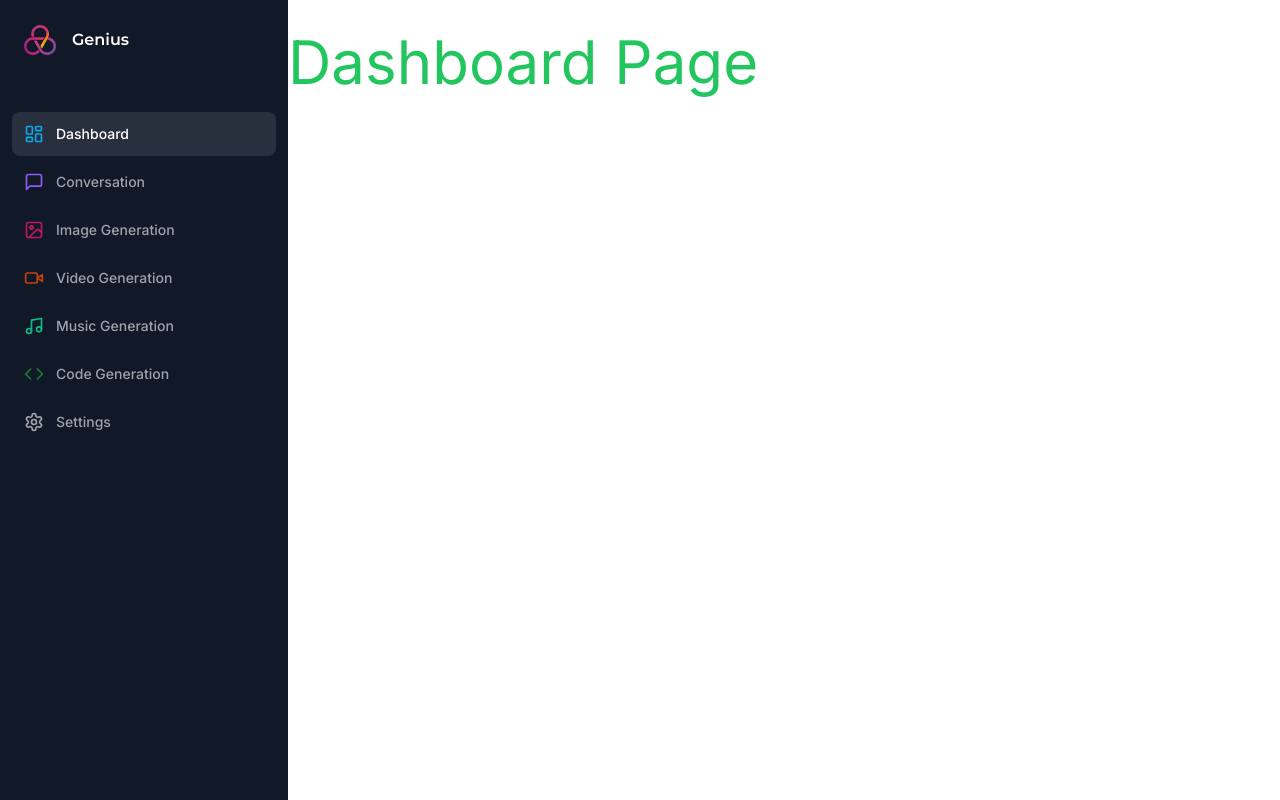
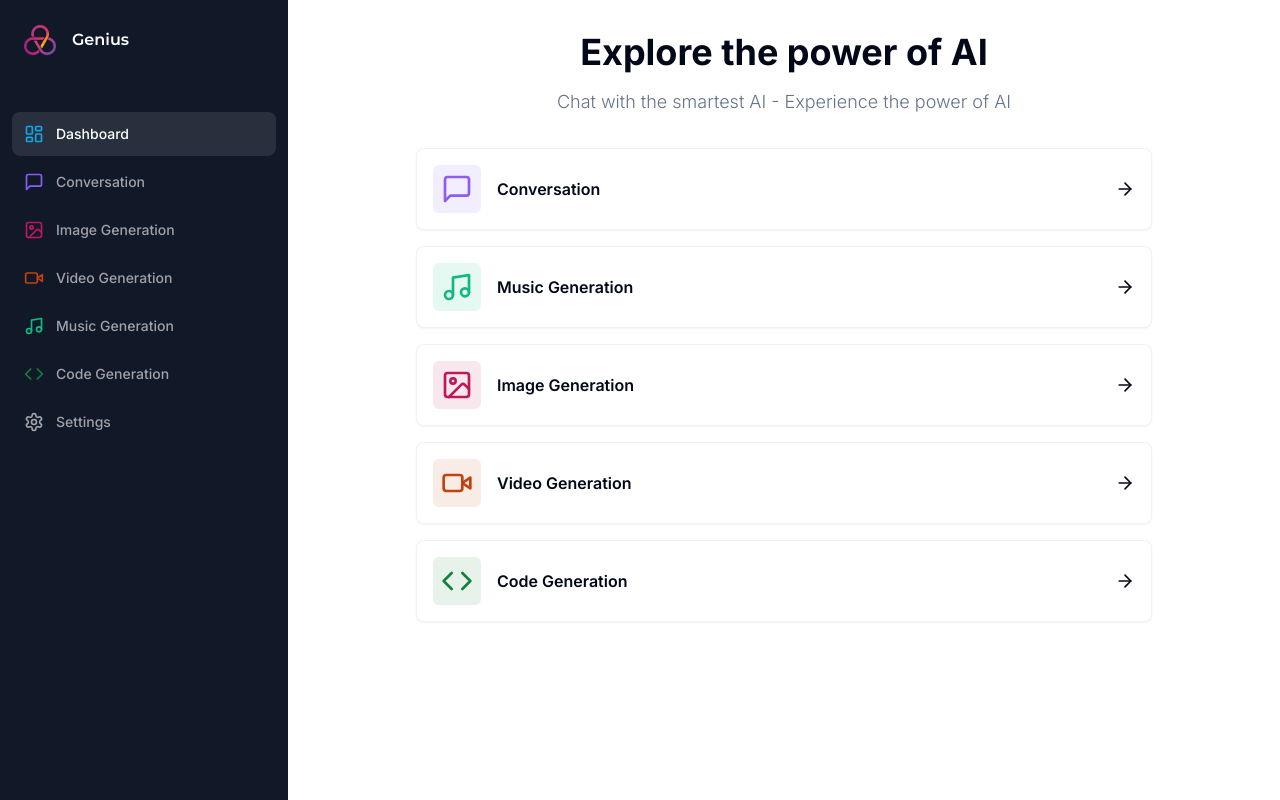
Before and after one commit to thientantran/next_saasai, a Next.js app: page /dashboard in a window 1280 px wide. Built offline with nearby package versions, Linux system fonts and the light colour scheme.

Commit message:
dashboard layout

```diff
--- a/app/(dashboard)/(routes)/dashboard/page.tsx
+++ b/app/(dashboard)/(routes)/dashboard/page.tsx
@@ -1,8 +1,73 @@
+'use client'
+import { Card } from "@/components/ui/card";
+import { cn } from "@/lib/utils";
+import { ArrowRight, Code, ImageIcon, MessageSquare, Music, VideoIcon } from "lucide-react";
+import { useRouter } from "next/navigation";
 
+export const tools = [
+  {
+    label: 'Conversation',
+    icon: MessageSquare,
+    href: '/conversation',
+    color: "text-violet-500",
+    bgColor: "bg-violet-500/10",
+  },
+  {
+    label: 'Music Generation',
+    icon: Music,
+    href: '/music',
+    color: "text-emerald-500",
+    bgColor: "bg-emerald-500/10",
+  },
+  {
+    label: 'Image Generation',
+    icon: ImageIcon,
+    color: "text-pink-700",
+    bgColor: "bg-pink-700/10",
+    href: '/image',
+  },
+  {
+    label: 'Video Generation',
+    icon: VideoIcon,
+    color: "text-orange-700",
+    bgColor: "bg-orange-700/10",
+    href: '/video',
+  },
+  {
+    label: 'Code Generation',
+    icon: Code,
+    color: "text-green-700",
+    bgColor: "bg-green-700/10",
+    href: '/code',
+  },
+];
 export default function Dashbord() {
+  const router = useRouter();
   return (
     <div>
-      <p className='text-6xl text-green-500'>Dashboard Page</p>
+      <div className="mb-8 space-y-4">
+        <h2 className="text-2xl font-bold text-center md:text-4xl">
+          Explore the power of AI
+        </h2>
+        <p className="text-muted-foreground font-light text-sm text-center md:text-lg">
+          Chat with the smartest AI - Experience the power of AI
+        </p>
+      </div>
+      <div className="px-4 space-y-4 md:px-20 lg:px-32">
+        {tools.map((tool) => (
+          <Card onClick={() => { router.push(tool.href) }} key={tool.href} className="p-4 border-black/5 flex items-center justify-between hover:shadow-md transition cursor-pointer">
+            <div className="flex items-center gap-x-4">
+              <div className={cn("p-2 w-fit rounded-md", tool.bgColor)}>
+                <tool.icon className={cn('w-8 h-8', tool.color)} />
+              </div>
+              <div className="font-semibold">
+                {tool.label}
+              </div>
+            </div>
+            <ArrowRight className="w-5 h-5" />
+          </Card>
+        ))}
+      </div>
     </div>
 
   )
--- /dev/null
+++ b/components/ui/card.tsx
@@ -0,0 +1,79 @@
+import * as React from "react"
+
+import { cn } from "@/lib/utils"
+
+const Card = React.forwardRef<
+  HTMLDivElement,
+  React.HTMLAttributes<HTMLDivElement>
+>(({ className, ...props }, ref) => (
+  <div
+    ref={ref}
+    className={cn(
+      "rounded-lg border bg-card text-card-foreground shadow-sm",
+      className
+    )}
+    {...props}
+  />
+))
+Card.displayName = "Card"
+
+const CardHeader = React.forwardRef<
+  HTMLDivElement,
+  React.HTMLAttributes<HTMLDivElement>
+>(({ className, ...props }, ref) => (
+  <div
+    ref={ref}
+    className={cn("flex flex-col space-y-1.5 p-6", className)}
+    {...props}
+  />
+))
+CardHeader.displayName = "CardHeader"
+
+const CardTitle = React.forwardRef<
+  HTMLParagraphElement,
+  React.HTMLAttributes<HTMLHeadingElement>
+>(({ className, ...props }, ref) => (
+  <h3
+    ref={ref}
+    className={cn(
+      "text-2xl font-semibold leading-none tracking-tight",
+      className
+    )}
+    {...props}
+  />
+))
+CardTitle.displayName = "CardTitle"
+
+const CardDescription = React.forwardRef<
+  HTMLParagraphElement,
+  React.HTMLAttributes<HTMLParagraphElement>
+>(({ className, ...props }, ref) => (
+  <p
+    ref={ref}
+    className={cn("text-sm text-muted-foreground", className)}
+    {...props}
+  />
+))
+CardDescription.displayName = "CardDescription"
+
+const CardContent = React.forwardRef<
+  HTMLDivElement,
+  React.HTMLAttributes<HTMLDivElement>
+>(({ className, ...props }, ref) => (
+  <div ref={ref} className={cn("p-6 pt-0", className)} {...props} />
+))
+CardContent.displayName = "CardContent"
+
+const CardFooter = React.forwardRef<
+  HTMLDivElement,
+  React.HTMLAttributes<HTMLDivElement>
+>(({ className, ...props }, ref) => (
+  <div
+    ref={ref}
+    className={cn(" flex items-center p-6 pt-0", className)}
+    {...props}
+  />
+))
+CardFooter.displayName = "CardFooter"
+
+export { Card, CardHeader, CardFooter, CardTitle, CardDescription, CardContent }
```
